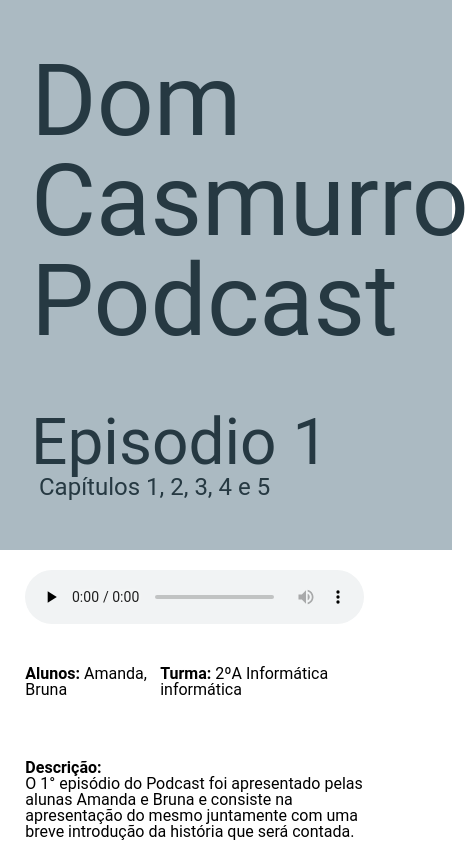
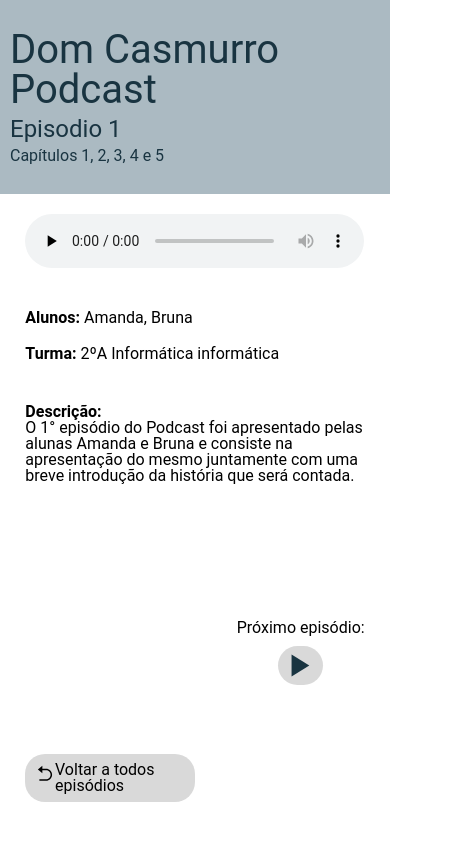
Before and after one commit to DomCasmurroPodcast/DomCasmurroPodcast, a Next.js app: page /Episodio/1 in a window 390 px wide. Shown: the top 844 px of the page, 469 px wide, since content can reach past the window. Built offline with nearby package versions, Linux system fonts and the light colour scheme.

Commit message:
finalização mobile?

```diff
--- a/src/pages/Episodio/[id].jsx
+++ b/src/pages/Episodio/[id].jsx
@@ -2,7 +2,7 @@ import { useRouter } from "next/router";
 import episodios from "@/utils/episodios";
 import returnSrc from "@/utils/returnSrc";
 import styles from "@/styles/Episodio.module.scss";
-import { useState } from "react";
+import { useState, useEffect } from "react";
 import EpisodioButton from "@/components/EpisodioButton";
 import Button from "@/components/Button";
 import Link from "next/link";
@@ -19,8 +19,14 @@ export default function Page() {
   const episodioAnterior = episodios[router.query.id - 2];
   const episodioProximo = episodios[router.query.id];
   const src = returnSrc(episodio.audioSrc);
+  const [windowWidth, setWindowWidth] = useState();
+
   const [podeCarregar, setPodeCarregar] = useState(false);
   const [audioClicked, setAudioClicked] = useState(false);
+
+  useEffect(()=>{
+    setWindowWidth(window.innerWidth);
+  },[])
 
   if (router.query.id > episodios.length) {
     return <h1>Erro, esta pagina não existe</h1>;
@@ -61,7 +67,7 @@ export default function Page() {
 
           <div className={styles.informacoes}>
             <p className={styles.alunos}><b>Alunos: </b>{episodio?.alunos}</p>
-            <p className={styles.alunos}><b>Turma: </b>{episodio?.turma} informática</p>
+            <p className={styles.turma}><b>Turma: </b>{episodio?.turma} informática</p>
           </div>
 
           <p className={styles.descricao}>
@@ -72,7 +78,7 @@ export default function Page() {
           <div className={styles.footer}>
 
 
-           {!(router.query.id==1) &&
+           {!(router.query.id==1) && (windowWidth)>700 &&
            <div className={styles.epAnterior}>
               <p>Episódio Anterior:</p>
               <Link className={styles.linkEp} href={`/Episodio/${episodioAnterior?.id}`}>
@@ -84,8 +90,19 @@ export default function Page() {
               </Link>
             </div>}
 
+            {!(router.query.id==1) && (windowWidth)<700 &&
+           <div className={styles.epAnterior}>
+              <p>Episódio Anterior:</p>
+              <Link className={styles.linkEp} href={`/Episodio/${episodioAnterior?.id}`}>
+                <Button text="" className={styles.epButton}>
+                <svg width="23" height="23" viewBox="0 0 20 23" fill="none" xmlns="http://www.w3.org/2000/svg">
+                  <path d="M0.900025 11.5L19.8 0.588078L19.8 22.4119L0.900025 11.5Z" fill="#193441"/>
+                </svg>
+                </Button>
+              </Link>
+            </div>}
 
-            {!(router.query.id==episodios.length) &&
+            {!(router.query.id==episodios.length) && (windowWidth)>700 &&
             <div className={styles.epProximo}>
               <p>Próximo episódio:</p>
               <Link className={styles.linkEp} href={`/Episodio/${episodioProximo?.id}`}>
@@ -95,7 +112,22 @@ export default function Page() {
                   alunos={episodioProximo?.alunos}
                   key={episodioProximo?.nome}/>
               </Link>
-            </div>}
+            </div>
+            }
+
+            {!(router.query.id==episodios.length) && (windowWidth)<700 &&
+              <div className={styles.epProximo}>
+                <p>Próximo episódio:</p>
+                <Link className={styles.linkEp} href={`/Episodio/${episodioProximo?.id}`}>
+                  <Button text="">
+                  <svg width="23" height="23" viewBox="0 0 19 23" fill="none" xmlns="http://www.w3.org/2000/svg">
+                    <path d="M18.315 11.5L0.585797 22.4119L0.585798 0.588081L18.315 11.5Z" fill="#193441"/>
+                  </svg>
+
+                </Button>
+                </Link>
+              </div>
+            }
 
             <Link className={styles.linkBtn} href={`/`}>
               <Button className={styles.button} text="Voltar a todos episódios">
--- a/src/styles/Episodio.module.scss
+++ b/src/styles/Episodio.module.scss
@@ -1,9 +1,5 @@
-.none{
-    display: none;
-}
-
 .titleContainer{
-    width: 100vw;
+    width: 100%;
     height: fit-content;
     background-color: #ABBAC2;
     padding: 51px 31px;
@@ -106,6 +102,11 @@
             flex-direction: column;
             margin: auto;
             text-align: center;
+            justify-content: center;
+            .linkEp{
+                margin-left: auto;
+                margin-right: auto;
+            }
 
         }
 
@@ -163,3 +164,80 @@
       transform: rotate(360deg);
     }
   }
+
+//Mobile
+
+@media (max-width: 700px){
+
+    .titleContainer{
+        width: auto;
+        padding: 30px 10px;
+
+        h1,h2,h3{
+            color: #193441;
+            margin: 10px 0;
+        }
+
+        h1{
+            font-size: 50px;
+        }
+
+        h2{
+            font-size: 34px;
+        }
+
+        h3{
+            font-size: 24px;
+            display: block;
+
+        }
+    }
+
+    .content{
+
+        .informacoes{
+            flex-direction: column;
+            .turma{
+                margin-top: 20px;
+            }
+        }
+
+        .descricao{
+            margin-top: 0;
+        }
+    }
+
+
+
+}
+
+@media (max-width: 400px) {
+
+
+    .titleContainer{
+        width: auto;
+        padding: 30px 10px;
+
+        h1,h2,h3{
+            color: #193441;
+            margin: 0;
+        }
+
+        h1{
+            font-size: 40px;
+        }
+
+        h2{
+            font-size: 24px;
+            margin-top: 7px;
+        }
+
+        h3{
+            font-size: 16px;
+            display: block;
+            margin-top: 7px;
+        }
+    }
+
+
+}
```
Also changed, not shown: src/styles/globals.css (line endings or trailing spaces).
